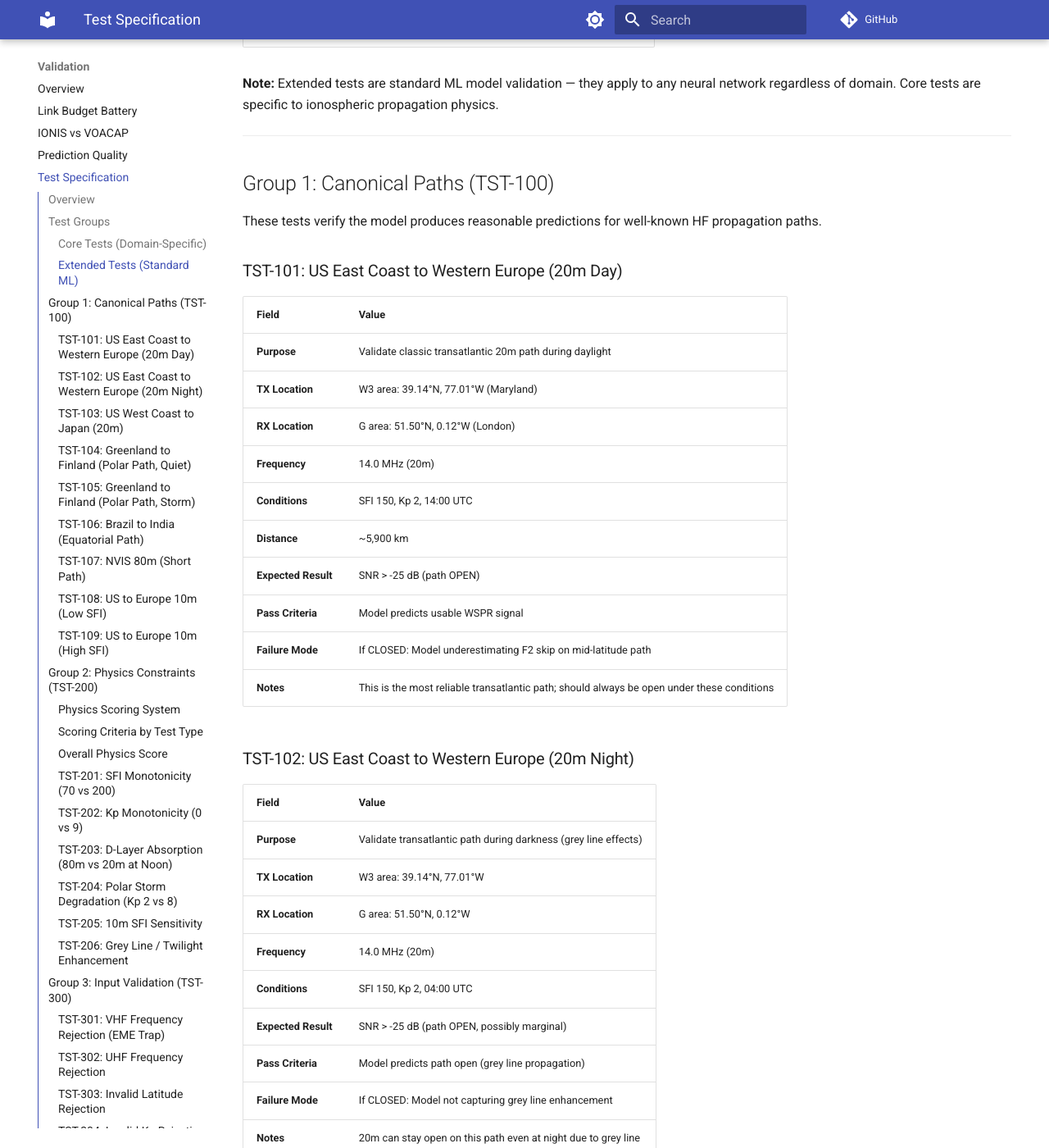
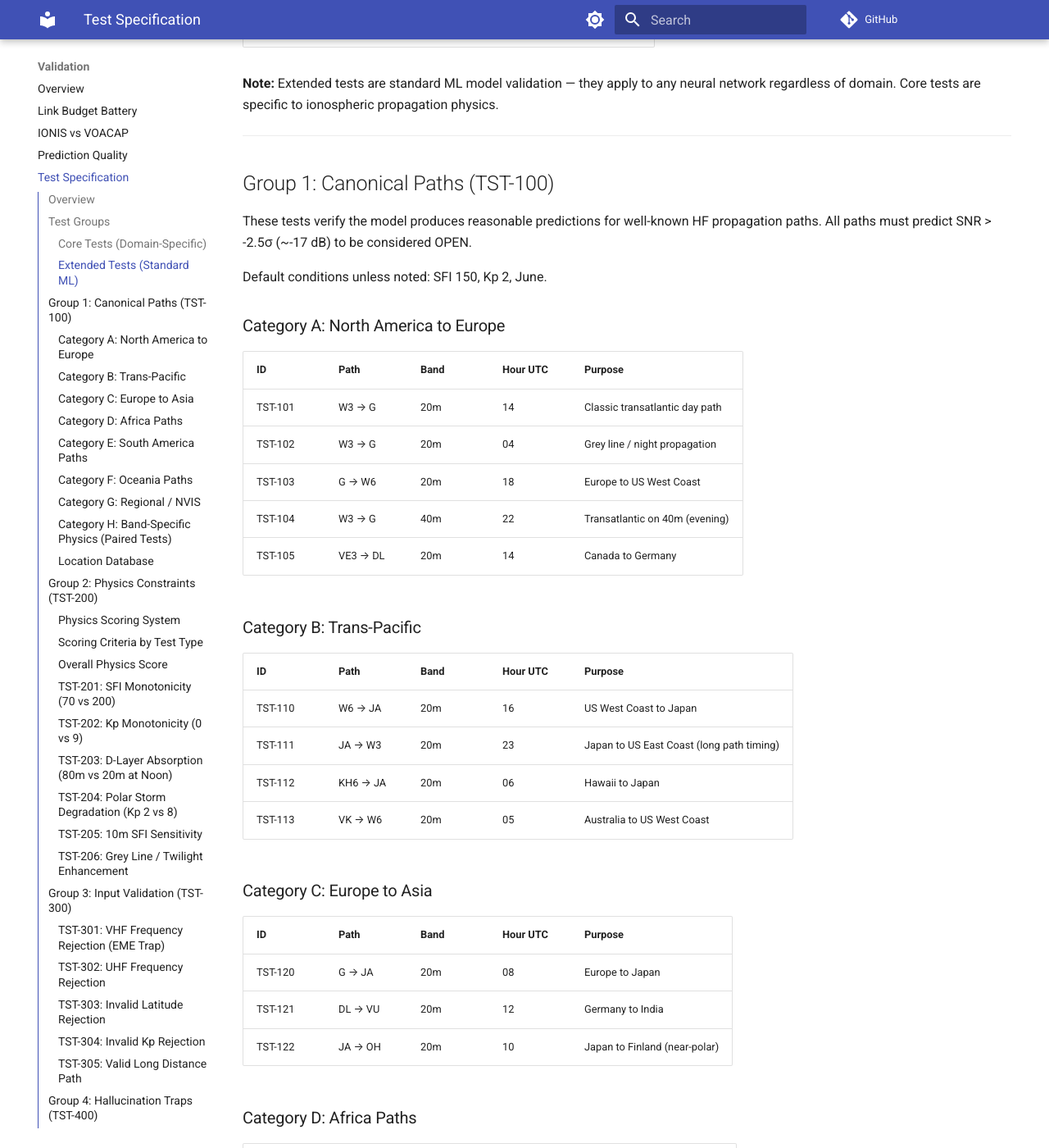
Before and after one commit to IONIS-AI/ionis-docs, an MkDocs documentation site: the page built from docs/validation/test_specification.md, in a window 1280 px wide and 1400 px high, scrolled down 2388 px. Shown: the whole window at 82% size. Built offline with MkDocs 1.6.1 and Material for MkDocs 9.7.7, drawn with Linux system fonts in a browser that asks for light colours; comment, search, counter and statistics services are not loaded; some of the changed text lies outside the part shown.

Commit message:
docs: reconcile test spec v2.2 — match 62-test implementation
TST-100: rewritten from 9 to 30 tests (8 geographic categories)
TST-200: actuals updated from 9975WX test run with physics grades
TST-400: TST-402/404 status corrected to IMPLEMENTED
TST-800: baselines corrected to checkpoint values (RMSE 0.8617, Pearson +0.4879)
Test count updated from 35 to 62 across index.md, validation/index.md, ionisgate.md

Co-Authored-By: Claude Opus 4.6 <noreply@anthropic.com>

```diff
--- a/docs/validation/test_specification.md
+++ b/docs/validation/test_specification.md
@@ -89,138 +89,101 @@ cd $IONIS_WORKSPACE
 
 ## Group 1: Canonical Paths (TST-100)
 
-These tests verify the model produces reasonable predictions for well-known HF propagation paths.
+These tests verify the model produces reasonable predictions for well-known HF propagation paths. All paths must predict SNR > -2.5σ (~-17 dB) to be considered OPEN.
 
-### TST-101: US East Coast to Western Europe (20m Day)
+Default conditions unless noted: SFI 150, Kp 2, June.
 
-| Field | Value |
-|-------|-------|
-| **Purpose** | Validate classic transatlantic 20m path during daylight |
-| **TX Location** | W3 area: 39.14°N, 77.01°W (Maryland) |
-| **RX Location** | G area: 51.50°N, 0.12°W (London) |
-| **Frequency** | 14.0 MHz (20m) |
-| **Conditions** | SFI 150, Kp 2, 14:00 UTC |
-| **Distance** | ~5,900 km |
-| **Expected Result** | SNR > -25 dB (path OPEN) |
-| **Pass Criteria** | Model predicts usable WSPR signal |
-| **Failure Mode** | If CLOSED: Model underestimating F2 skip on mid-latitude path |
-| **Notes** | This is the most reliable transatlantic path; should always be open under these conditions |
+### Category A: North America to Europe
 
-### TST-102: US East Coast to Western Europe (20m Night)
+| ID | Path | Band | Hour UTC | Purpose |
+|----|------|------|----------|---------|
+| TST-101 | W3 → G | 20m | 14 | Classic transatlantic day path |
+| TST-102 | W3 → G | 20m | 04 | Grey line / night propagation |
+| TST-103 | G → W6 | 20m | 18 | Europe to US West Coast |
+| TST-104 | W3 → G | 40m | 22 | Transatlantic on 40m (evening) |
+| TST-105 | VE3 → DL | 20m | 14 | Canada to Germany |
 
-| Field | Value |
-|-------|-------|
-| **Purpose** | Validate transatlantic path during darkness (grey line effects) |
-| **TX Location** | W3 area: 39.14°N, 77.01°W |
-| **RX Location** | G area: 51.50°N, 0.12°W |
-| **Frequency** | 14.0 MHz (20m) |
-| **Conditions** | SFI 150, Kp 2, 04:00 UTC |
-| **Expected Result** | SNR > -25 dB (path OPEN, possibly marginal) |
-| **Pass Criteria** | Model predicts path open (grey line propagation) |
-| **Failure Mode** | If CLOSED: Model not capturing grey line enhancement |
-| **Notes** | 20m can stay open on this path even at night due to grey line |
+### Category B: Trans-Pacific
 
-### TST-103: US West Coast to Japan (20m)
+| ID | Path | Band | Hour UTC | Purpose |
+|----|------|------|----------|---------|
+| TST-110 | W6 → JA | 20m | 16 | US West Coast to Japan |
+| TST-111 | JA → W3 | 20m | 23 | Japan to US East Coast (long path timing) |
+| TST-112 | KH6 → JA | 20m | 06 | Hawaii to Japan |
+| TST-113 | VK → W6 | 20m | 05 | Australia to US West Coast |
 
-| Field | Value |
-|-------|-------|
-| **Purpose** | Validate long-path Pacific crossing |
-| **TX Location** | W6 area: 34.05°N, 118.24°W (Los Angeles) |
-| **RX Location** | JA area: 35.68°N, 139.69°E (Tokyo) |
-| **Frequency** | 14.0 MHz (20m) |
-| **Conditions** | SFI 150, Kp 2, 16:00 UTC |
-| **Distance** | ~8,800 km |
-| **Expected Result** | SNR > -25 dB (path OPEN) |
-| **Pass Criteria** | Model predicts usable signal on trans-Pacific path |
-| **Failure Mode** | If CLOSED: Model underestimating long-path propagation |
-| **Notes** | Classic DX path; well-represented in WSPR data |
+### Category C: Europe to Asia
 
-### TST-104: Greenland to Finland (Polar Path, Quiet)
+| ID | Path | Band | Hour UTC | Purpose |
+|----|------|------|----------|---------|
+| TST-120 | G → JA | 20m | 08 | Europe to Japan |
+| TST-121 | DL → VU | 20m | 12 | Germany to India |
+| TST-122 | JA → OH | 20m | 10 | Japan to Finland (near-polar) |
 
-| Field | Value |
-|-------|-------|
-| **Purpose** | Validate high-latitude path under quiet geomagnetic conditions |
-| **TX Location** | OX area: 64.18°N, 51.72°W (Nuuk, Greenland) |
-| **RX Location** | OH area: 60.17°N, 24.94°E (Helsinki) |
-| **Frequency** | 14.0 MHz (20m) |
-| **Conditions** | SFI 150, Kp 2, 12:00 UTC |
-| **Distance** | ~3,200 km |
-| **Expected Result** | SNR > -25 dB (path OPEN) |
-| **Pass Criteria** | Model predicts open path when Kp is low |
-| **Failure Mode** | If CLOSED: Model over-penalizing high-latitude paths |
-| **Notes** | Polar paths are viable when geomagnetically quiet |
+### Category D: Africa Paths
 
-### TST-105: Greenland to Finland (Polar Path, Storm)
+| ID | Path | Band | Hour UTC | Purpose |
+|----|------|------|----------|---------|
+| TST-130 | ZS → G | 20m | 14 | South Africa to Europe |
+| TST-131 | ZS → W3 | 20m | 16 | South Africa to US East Coast |
+| TST-132 | 5H → DL | 20m | 14 | Tanzania to Germany |
 
-| Field | Value |
-|-------|-------|
-| **Purpose** | Validate storm degradation on high-latitude path |
-| **TX Location** | OX area: 64.18°N, 51.72°W |
-| **RX Location** | OH area: 60.17°N, 24.94°E |
-| **Frequency** | 14.0 MHz (20m) |
-| **Conditions** | SFI 150, Kp 8, 12:00 UTC |
-| **Expected Result** | SNR degraded but > -25 dB (MARGINAL) |
-| **Pass Criteria** | Model shows significant degradation vs TST-104 |
-| **Failure Mode** | If no degradation: Storm sidecar not working |
-| **Notes** | Kp 8 is severe; path should be heavily degraded but WSPR may still decode |
+### Category E: South America Paths
 
-### TST-106: Brazil to India (Equatorial Path)
+| ID | Path | Band | Hour UTC | Purpose |
+|----|------|------|----------|---------|
+| TST-140 | PY → W3 | 20m | 18 | Brazil to US East Coast |
+| TST-141 | LU → G | 20m | 16 | Argentina to Europe |
+| TST-142 | PY → VU | 20m | 14 | Brazil to India (equatorial long-haul) |
 
-| Field | Value |
-|-------|-------|
-| **Purpose** | Validate equatorial/trans-equatorial propagation |
-| **TX Location** | PY area: 23.55°S, 46.63°W (São Paulo) |
-| **RX Location** | VU area: 12.97°N, 77.59°E (Bangalore) |
-| **Frequency** | 14.0 MHz (20m) |
-| **Conditions** | SFI 150, Kp 2, 14:00 UTC |
-| **Distance** | ~14,000 km |
-| **Expected Result** | SNR > -25 dB (path OPEN) |
-| **Pass Criteria** | Model predicts long equatorial path viable |
-| **Failure Mode** | If CLOSED: Model underestimating equatorial F2 |
-| **Notes** | Equatorial paths less affected by Kp storms |
+### Category F: Oceania Paths
 
-### TST-107: NVIS 80m (Short Path)
+| ID | Path | Band | Hour UTC | Purpose |
+|----|------|------|----------|---------|
+| TST-150 | VK → G | 20m | 08 | Australia to Europe |
+| TST-151 | ZL → JA | 20m | 04 | New Zealand to Japan |
+| TST-152 | VK → ZS | 20m | 10 | Australia to South Africa |
 
-| Field | Value |
-|-------|-------|
-| **Purpose** | Validate Near Vertical Incidence Skywave on 80m |
-| **TX Location** | 40.0°N, 100.0°W (Central US) |
-| **RX Location** | 42.0°N, 98.0°W (~250 km away) |
-| **Frequency** | 3.5 MHz (80m) |
-| **Conditions** | SFI 100, Kp 2, 02:00 UTC (night) |
-| **Distance** | ~250 km |
-| **Expected Result** | SNR > -20 dB (strong NVIS) |
-| **Pass Criteria** | Model predicts strong signal on short nighttime 80m path |
-| **Failure Mode** | If weak: Model not capturing NVIS propagation |
-| **Notes** | 80m NVIS is bread-and-butter regional communication |
+### Category G: Regional / NVIS
 
-### TST-108: US to Europe 10m (Low SFI)
+| ID | Path | Band | Hour UTC | Purpose |
+|----|------|------|----------|---------|
+| TST-160 | G → DL | 20m | 12 | Intra-Europe short path |
+| TST-161 | JA → HL | 20m | 06 | Intra-Asia (Japan to Korea) |
+| TST-162 | Central US | 80m | 02 | NVIS ~280 km (SFI 100, threshold -2.0σ) |
 
-| Field | Value |
-|-------|-------|
-| **Purpose** | Validate 10m behavior under marginal solar conditions |
-| **TX Location** | W3 area: 39.14°N, 77.01°W |
-| **RX Location** | G area: 51.50°N, 0.12°W |
-| **Frequency** | 28.0 MHz (10m) |
-| **Conditions** | SFI 80, Kp 2, 14:00 UTC |
-| **Expected Result** | SNR > -25 dB (marginal but OPEN for WSPR) |
-| **Pass Criteria** | Model predicts degraded but usable path |
-| **Failure Mode** | N/A — test validates relative behavior vs TST-109 |
-| **Notes** | Low SFI makes 10m difficult but not impossible |
+### Category H: Band-Specific Physics (Paired Tests)
 
-### TST-109: US to Europe 10m (High SFI)
+| ID | Path | Band | Conditions | Purpose |
+|----|------|------|------------|---------|
+| TST-170 | OX → OH | 20m | Kp 2 | Polar path quiet baseline |
+| TST-171 | OX → OH | 20m | Kp 8 | Polar storm degradation (> 1σ vs TST-170) |
+| TST-172 | W3 → G | 10m | SFI 80 | 10m low SFI baseline |
+| TST-173 | W3 → G | 10m | SFI 200 | 10m SFI improvement (> 0.3σ vs TST-172) |
+| TST-174 | W3 → G | 40m | 02 UTC | 40m night path |
+| TST-175 | VE3 → W3 | 160m | 04 UTC | 160m regional night (SFI 100) |
 
-| Field | Value |
-|-------|-------|
-| **Purpose** | Validate 10m improvement with high solar flux |
-| **TX Location** | W3 area: 39.14°N, 77.01°W |
-| **RX Location** | G area: 51.50°N, 0.12°W |
-| **Frequency** | 28.0 MHz (10m) |
-| **Conditions** | SFI 200, Kp 2, 14:00 UTC |
-| **Expected Result** | SNR better than TST-108, > -20 dB |
-| **Pass Criteria** | Model shows SFI improvement on 10m |
-| **Failure Mode** | If no improvement: Sun sidecar not affecting higher bands |
-| **Notes** | High SFI should significantly improve 10m propagation |
+### Location Database
+
+| Key | Location | Lat | Lon |
+|-----|----------|-----|-----|
+| W3 | Maryland | 39.14°N | 77.01°W |
+| W6 | Los Angeles | 34.05°N | 118.24°W |
+| VE3 | Toronto | 43.65°N | 79.38°W |
+| KH6 | Hawaii | 21.31°N | 157.86°W |
+| G | London | 51.50°N | 0.12°W |
+| DL | Berlin | 52.52°N | 13.40°E |
+| OH | Helsinki | 60.17°N | 24.94°E |
+| JA | Tokyo | 35.68°N | 139.69°E |
+| HL | Seoul | 37.57°N | 126.98°E |
+| VU | Bangalore | 12.97°N | 77.59°E |
+| VK | Sydney | 33.87°S | 151.21°E |
+| ZL | Wellington | 41.29°S | 174.78°E |
+| ZS | Cape Town | 33.93°S | 18.42°E |
+| 5H | Tanzania | 6.17°S | 35.74°E |
+| PY | Sao Paulo | 23.55°S | 46.63°W |
+| LU | Buenos Aires | 34.60°S | 58.38°W |
+| OX | Greenland | 64.18°N | 51.72°W |
 
 ---
 
@@ -325,7 +288,7 @@ Physics Score = (TST-201 + TST-202 + TST-203 + TST-204 + TST-205 + TST-206) / 6
 | **Expected Result** | SNR(Kp 9) < SNR(Kp 0) by at least -2 dB |
 | **Pass Criteria** | Delta is negative (storm cost positive) |
 | **Failure Mode** | If positive: Storm sidecar physics inverted (CRITICAL BUG) |
-| **Actual** | +4.0 dB storm cost |
+| **Actual** | +1.743σ (+11.7 dB) storm cost — Grade A |
 | **Notes** | This was the "Kp inversion problem" that plagued V1-V9 |
 
 ### TST-203: D-Layer Absorption (80m vs 20m at Noon)
@@ -338,8 +301,8 @@ Physics Score = (TST-201 + TST-202 + TST-203 + TST-204 + TST-205 + TST-206) / 6
 | **Expected Result** | SNR(20m) >= SNR(80m) at noon |
 | **Pass Criteria** | Delta >= 0 dB |
 | **Failure Mode** | If 80m better at noon: Model missing D-layer physics |
-| **Actual** | +0.0 dB (equal) |
-| **Notes** | Model shows equal; real physics expects 20m better. |
+| **Actual** | +0.063σ (+0.4 dB) — 20m slightly better — Grade C |
+| **Notes** | Correct direction but weak magnitude; real physics expects stronger D-layer effect |
 
 ### TST-204: Polar Storm Degradation (Kp 2 vs 8)
 
@@ -351,8 +314,8 @@ Physics Score = (TST-201 + TST-202 + TST-203 + TST-204 + TST-205 + TST-206) / 6
 | **Expected Result** | Storm cost > 2 dB |
 | **Pass Criteria** | Significant degradation observed |
 | **Failure Mode** | If < 1 dB: Storm gate not modulating by latitude |
-| **Actual** | +2.5 dB degradation |
-| **Notes** | Validates latitude-dependent storm sensitivity |
+| **Actual** | +1.149σ (+7.7 dB) polar degradation; polar/mid-lat ratio 1.00x — Grade C |
+| **Notes** | Significant storm degradation confirmed; gate not yet differentiating by latitude |
 
 ### TST-205: 10m SFI Sensitivity
 
@@ -364,8 +327,8 @@ Physics Score = (TST-201 + TST-202 + TST-203 + TST-204 + TST-205 + TST-206) / 6
 | **Expected Result** | Delta > +1.5 dB |
 | **Pass Criteria** | 10m shows strong SFI dependence |
 | **Failure Mode** | If < 1 dB: Sun sidecar not frequency-aware |
-| **Actual** | +2.0 dB improvement |
-| **Notes** | 10m needs high SFI; model should capture this |
+| **Actual** | +0.498σ (+3.3 dB) improvement; 10m/20m ratio 1.00x — Grade A |
+| **Notes** | 10m needs high SFI; model shows strong SFI sensitivity |
 
 ### TST-206: Grey Line / Twilight Enhancement
 
@@ -476,8 +439,8 @@ These tests catch cases where the model might produce confident but wrong answer
 | **Scenario** | 6m, 1500 km, summer afternoon |
 | **Expected Result** | Warning about sporadic E uncertainty |
 | **Pass Criteria** | Oracle flags low confidence |
-| **Status** | NOT IMPLEMENTED — 6m not in training data |
-| **Notes** | Sporadic E is unpredictable; model should admit uncertainty |
+| **Status** | IMPLEMENTED — rejects 50.3 MHz with "Sporadic E" warning |
+| **Notes** | 6m not in training data; oracle correctly flags as out-of-domain |
 
 ### TST-403: Ground Wave Confusion
 
@@ -498,7 +461,7 @@ These tests catch cases where the model might produce confident but wrong answer
 | **Scenario** | SFI 400+, Kp 9 |
 | **Expected Result** | Warning about extreme conditions |
 | **Pass Criteria** | Oracle flags low confidence |
-| **Status** | PARTIALLY IMPLEMENTED (SFI warning at >350) |
+| **Status** | IMPLEMENTED — SFI 400 + Kp 9 triggers "extreme solar event" warning with low confidence |
 | **Notes** | Extreme space weather is outside training distribution |
 
 ---
@@ -760,8 +723,8 @@ Baseline tests to catch future regressions.
 |-------|-------|
 | **Purpose** | Catch silent model changes |
 | **Method** | Fixed input, compare to documented output |
-| **Reference Input** | W3→G, 20m, SFI 150, Kp 2, 14:00 UTC |
-| **Reference Output** | -20.0 dB (±0.5 dB tolerance) |
+| **Reference Input** | W3→G, 20m, SFI 150, Kp 2, 12:00 UTC, June |
+| **Reference Output** | -0.328σ (±0.05σ tolerance) |
 | **Pass Criteria** | Within tolerance of documented value |
 | **Failure Mode** | Model weights changed, retraining without version bump |
 | **Category** | Regression |
@@ -816,6 +779,7 @@ Baseline tests to catch future regressions.
 | 1.2 | 2026-02-05 | Added TST-206 (Grey line twilight), automated TST-701 (Geographic bias) per Gemini review |
 | 2.0 | 2026-02-16 | Updated for V20 Golden Master; fixed script paths to `versions/v20/`; documented implementation status; renamed from `v12_test_specification.md` |
 | 2.1 | 2026-02-16 | **COMPLETE IMPLEMENTATION**: All 62 tests automated in modular test suite; TST-100 expanded to 30 global paths; TST-200 implemented with 6 physics tests; added `run_all.py` orchestrator |
+| 2.2 | 2026-02-16 | **SPEC RECONCILIATION**: TST-100 rewritten to match 30-test implementation (8 geographic categories); TST-200 actuals updated from 9975WX CPU test run; TST-400 status flags corrected (TST-402, TST-404 now IMPLEMENTED); TST-800 baselines corrected to match checkpoint values (RMSE 0.8617σ, Pearson +0.4879); verified 62/62 PASS on 9975WX |
 
 ---
 
```
Also changed, not shown: other parts of docs/validation/test_specification.md (+7 -7 lines), docs/architecture/ionisgate.md (+1 -1 lines), docs/index.md (+1 -1 lines), docs/validation/index.md (+11 -7 lines).
